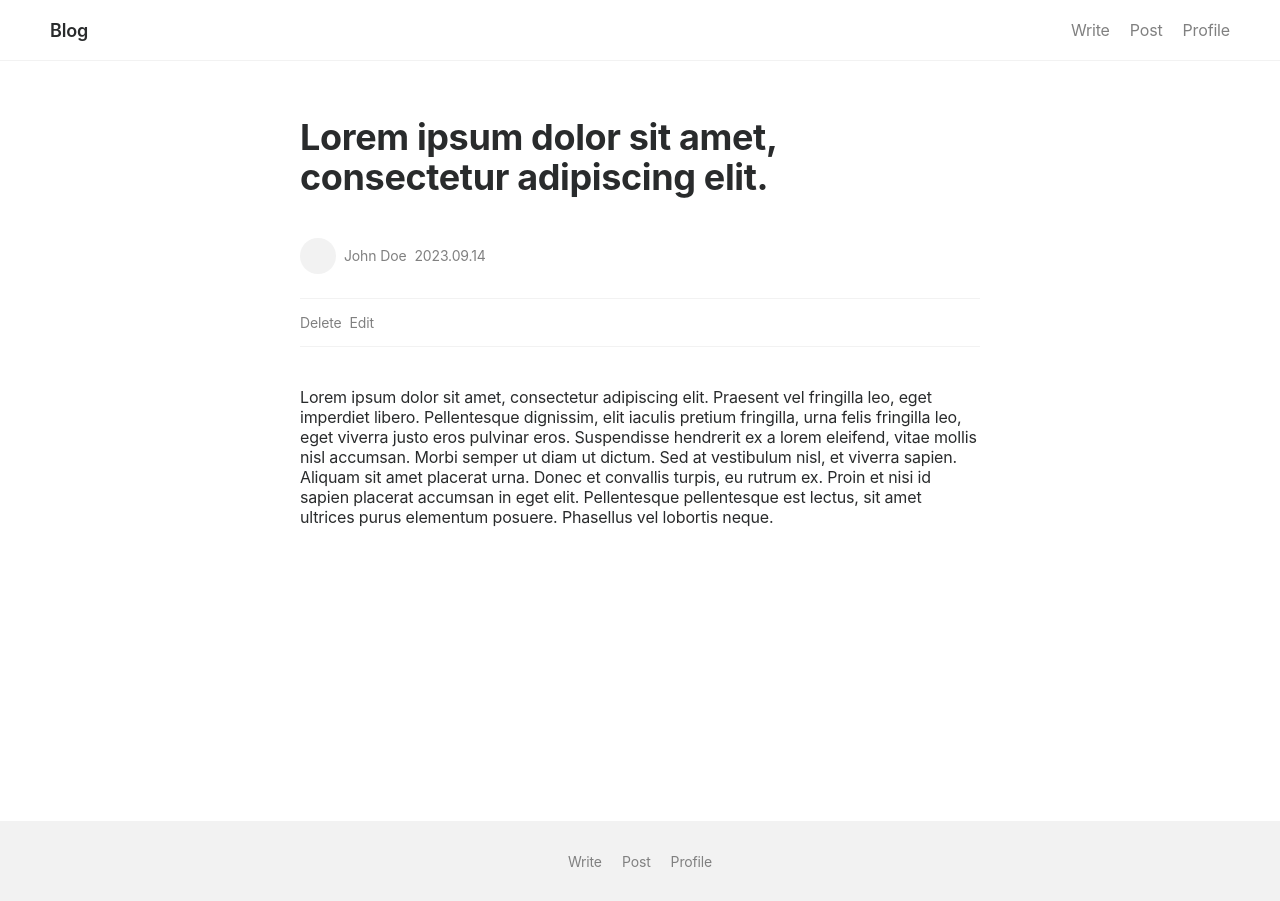
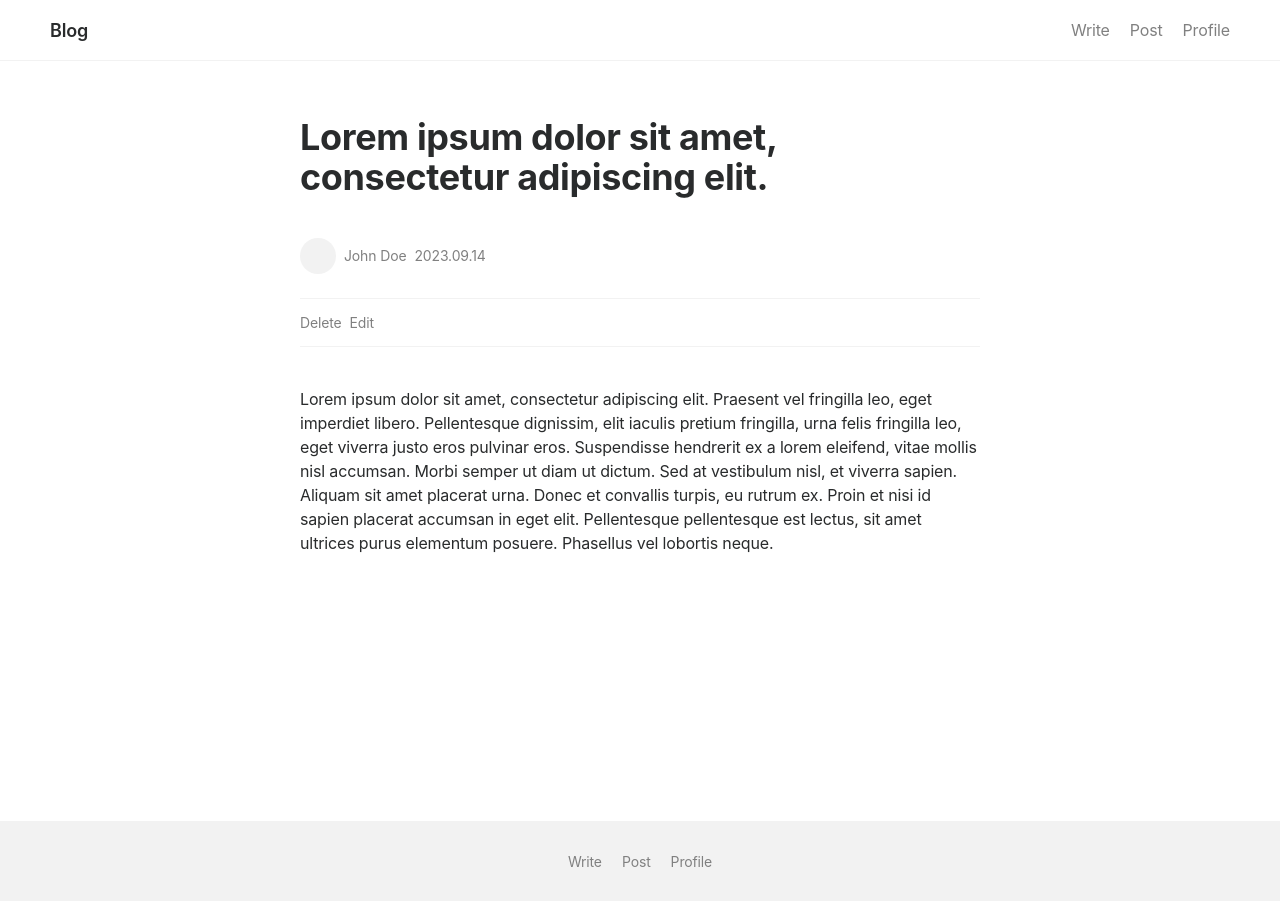
Before and after one commit to yoosaemsol/react-blog-app, a React (Create React App) app: page /posts/0 in a window 1280 px wide. Built offline with nearby package versions, Linux system fonts and the light colour scheme.

Commit message:
feat: Add Page Component

```diff
--- /dev/null
+++ b/src/components/ui/Page.module.css
@@ -0,0 +1,6 @@
+.container {
+  max-width: 680px;
+  min-height: 90vh;
+  margin: 0 auto;
+  padding: 20px;
+}
--- /dev/null
+++ b/src/components/ui/Page.tsx
@@ -0,0 +1,18 @@
+import { ReactNode, useEffect } from 'react';
+import { useLocation } from 'react-router-dom';
+
+import styles from './Page.module.css';
+
+interface IPage {
+  children: ReactNode;
+}
+
+export default function Page({ children }: IPage) {
+  const location = useLocation();
+
+  useEffect(() => {
+    window.scrollTo(0, 0);
+  }, [location]);
+
+  return <section className={styles.container}>{children}</section>;
+}
--- /dev/null
+++ b/src/components/ui/index.tsx
@@ -0,0 +1 @@
+export { default as Page } from './Page';
--- a/src/pages/Home/index.module.css
+++ b/src/pages/Home/index.module.css
@@ -20,10 +20,7 @@
 
 /* post list */
 .postList {
-  min-height: 90vh;
   padding: 20px;
-  max-width: 680px;
-  margin: 0 auto;
   text-align: left;
   line-height: 24px;
 }
--- a/src/pages/Home/index.tsx
+++ b/src/pages/Home/index.tsx
@@ -1,10 +1,11 @@
 import React from 'react';
 import styles from './index.module.css';
 import PostBox from 'components/PostBox';
+import { Page } from 'components/ui';
 
 export default function Home() {
   return (
-    <section>
+    <Page>
       <ul className={styles.filter}>
         <li className={`${styles.filterItem}  ${styles.active}`}>All</li>
         <li className={styles.filterItem}>My Posts</li>
@@ -14,6 +15,6 @@ export default function Home() {
           <PostBox id={key} />
         ))}
       </ul>
-    </section>
+    </Page>
   );
 }
--- a/src/pages/Posts/Detail.module.css
+++ b/src/pages/Posts/Detail.module.css
@@ -1,11 +1,3 @@
-.container {
-  min-height: 90vh;
-  padding: 20px;
-  max-width: 680px;
-  margin: 0 auto;
-  list-style: 24px;
-}
-
 .title {
   font-size: 36px;
   line-height: 40px;
@@ -33,4 +25,5 @@
 
 .content {
   padding: 20px 0px;
+  line-height: 24px;
 }
--- a/src/pages/Posts/Detail.tsx
+++ b/src/pages/Posts/Detail.tsx
@@ -1,9 +1,10 @@
 import AuthorProfile from 'components/AuthorProfile';
+import { Page } from 'components/ui';
 import styles from './Detail.module.css';
 
 export default function Detail() {
   return (
-    <section className={styles.container}>
+    <Page>
       <h3 className={styles.title}>
         Lorem ipsum dolor sit amet, consectetur adipiscing elit.
       </h3>
@@ -23,6 +24,6 @@ export default function Detail() {
         accumsan in eget elit. Pellentesque pellentesque est lectus, sit amet
         ultrices purus elementum posuere. Phasellus vel lobortis neque.
       </p>
-    </section>
+    </Page>
   );
 }
```
